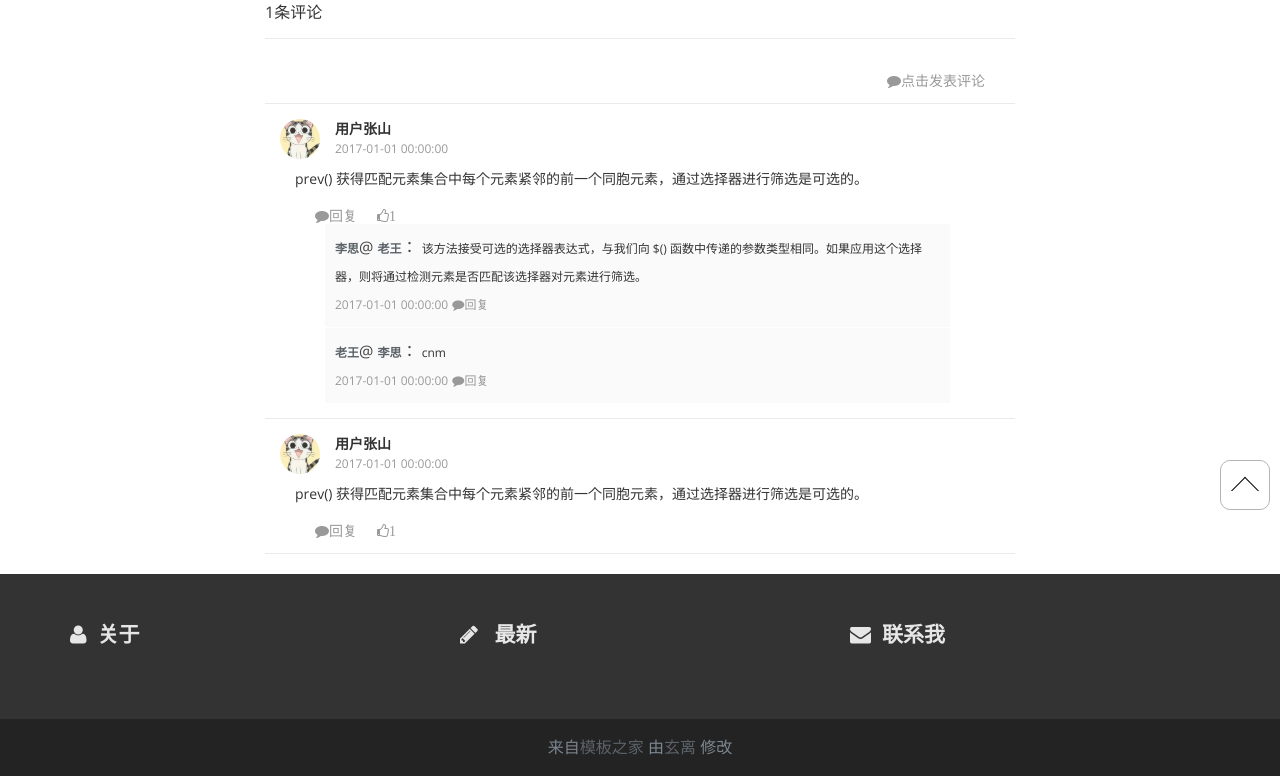
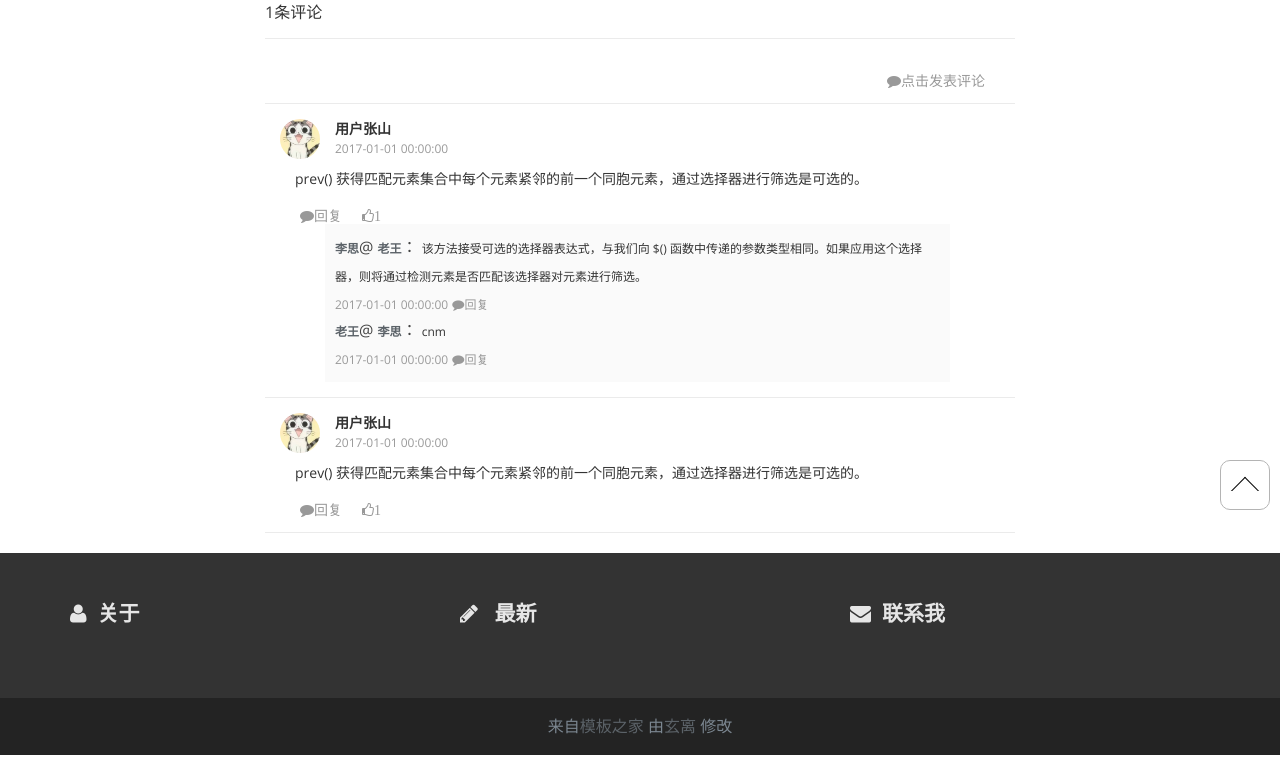
Before and after one commit to h1962809507/myblog-f, a Flask app: template blog/templates/blog/single.html in a window 1280 px wide. Shown: the part 270-1046 px from the top of the page. After the commit the page ends 1025 px from the top, so only its background shows below. Run offline with Flask 2, Linux system fonts and the light colour scheme; the template is opened without the code that fills it, so the values that code supplies are empty; parts of the project's set-up code (start-up, migrations or seed data) failed here and were passed over; some libraries are stand-ins or nearby versions.

Commit message:
调整布局，为异步刷新做准备

```diff
--- a/blog/static/js/comment.js
+++ b/blog/static/js/comment.js
@@ -11,8 +11,7 @@ $(function(){
             var reply_form = $(this).parent().parent().parent().find(".reply_form");
             var other_reply_form = $(this).parent().parent().parent().parent().find(".reply_form");
             other_reply_form.hide();
-            reply_name = $(this).parent().prev().find(".name").html();
-
+            reply_name = $(this).parent().find(".name").html();
             if (reply_name){
                 reply_form.find(".reply_input").attr("placeholder", "@" + reply_name + "：");
             }else {
--- a/blog/templates/blog/single.html
+++ b/blog/templates/blog/single.html
@@ -71,7 +71,8 @@
                                 {% if not article.parent_id %}
                             <div class="comment_list">
                                 <div class="col-md-12">
-                                    <div class="person_pic  fl">
+                                    <div class="parent_comment">
+                                        <div class="person_pic fl">
                                             <img src="../../static/img/cat.jpg" alt="用户图标">
                                         </div>
                                         <div>
@@ -80,14 +81,15 @@
                                         </div>
                                         <div class="col-md-12 comment_text fl">
                                             <p>{{ article.content }}</p>
+                                        </div>
                                         <a href="javascript:;" class="fa fa-comment comment_reply fl">回复</a>
                                         <a href="javascript:;" class="fa fa-thumbs-o-up comment_like fl">1</a>
                                     </div>
                                 </div>
 
+                                <div class="col-md-10 reply_text_con fl">
                                 {% for child in article.childs %}
-                                <div class="col-md-10 reply_text_con fl">
-
+                                    <div class="child_comment">
                                         <div>
                                             <a href="{{ child.url}}" class="user_name2 name" comment_id="{{ child.id }}">{{ child.nick_name }}</a>@
                                             <a href="#" class="user_name2">{{ child.reply_name }}</a>：
@@ -95,12 +97,11 @@
                                                 {{ child.content }}
                                             </span>
                                         </div>
-                                    <div>
                                         <span class="comment_time">{{ child.create_time }}</span>
                                         <a href="javascript:;" class="fa fa-comment son_comment_reply">回复</a>
                                     </div>
+                                 {% endfor %}
                                 </div>
-                                 {% endfor %}
 
                                 <from class="reply_form">
                                     <input type="text" placeholder="昵称" class="name_email_url name">
@@ -119,8 +120,10 @@
 
 
                             <div class="comment_list">
+
                                 <div class="col-md-12">
-                                    <div class="person_pic  fl">
+                                    <div class="parent_comment">
+                                        <div class="person_pic fl">
                                             <img src="../../static/img/cat.jpg" alt="用户图标">
                                         </div>
                                         <div>
@@ -129,12 +132,14 @@
                                         </div>
                                         <div class="col-md-12 comment_text fl">
                                             <p>prev() 获得匹配元素集合中每个元素紧邻的前一个同胞元素，通过选择器进行筛选是可选的。</p>
+                                        </div>
                                         <a href="javascript:;" class="fa fa-comment comment_reply fl">回复</a>
                                         <a href="javascript:;" class="fa fa-thumbs-o-up comment_like fl">1</a>
                                     </div>
                                 </div>
 
                                 <div class="col-md-10 reply_text_con fl">
+                                    <div class="child_comment">
                                         <div>
                                             <a href="#" class="user_name2 name" comment_id="2">李思</a>@
                                             <a href="#" class="user_name2">老王</a>：
@@ -142,12 +147,11 @@
                                                 该方法接受可选的选择器表达式，与我们向 $() 函数中传递的参数类型相同。如果应用这个选择器，则将通过检测元素是否匹配该选择器对元素进行筛选。
                                             </span>
                                         </div>
-                                    <div>
                                         <span class="comment_time">2017-01-01 00:00:00</span>
                                         <a href="javascript:;" class="fa fa-comment son_comment_reply">回复</a>
                                     </div>
-                                </div>
-                                <div class="col-md-10 reply_text_con fl">
+
+                                    <div class="child_comment">
                                         <div>
                                             <a href="#" class="user_name2 name" comment_id="3">老王</a>@
                                             <a href="#" class="user_name2">李思</a>：
@@ -155,10 +159,10 @@
                                                 cnm
                                             </span>
                                         </div>
-                                    <div>
                                         <span class="comment_time">2017-01-01 00:00:00</span>
                                         <a href="javascript:;" class="fa fa-comment son_comment_reply">回复</a>
                                     </div>
+
                                 </div>
 
                                 <from class="reply_form">
@@ -176,7 +180,8 @@
 
                             <div class="comment_list">
                                 <div class="col-md-12">
-                                    <div class="person_pic  fl">
+                                    <div class="parent_comment">
+                                        <div class="person_pic fl">
                                             <img src="../../static/img/cat.jpg" alt="用户图标">
                                         </div>
                                         <div>
@@ -185,6 +190,7 @@
                                         </div>
                                         <div class="col-md-12 comment_text fl">
                                             <p>prev() 获得匹配元素集合中每个元素紧邻的前一个同胞元素，通过选择器进行筛选是可选的。</p>
+                                        </div>
                                         <a href="javascript:;" class="fa fa-comment comment_reply fl">回复</a>
                                         <a href="javascript:;" class="fa fa-thumbs-o-up comment_like fl">1</a>
                                     </div>
```
Lines whose indentation alone changed are shown as unchanged.
